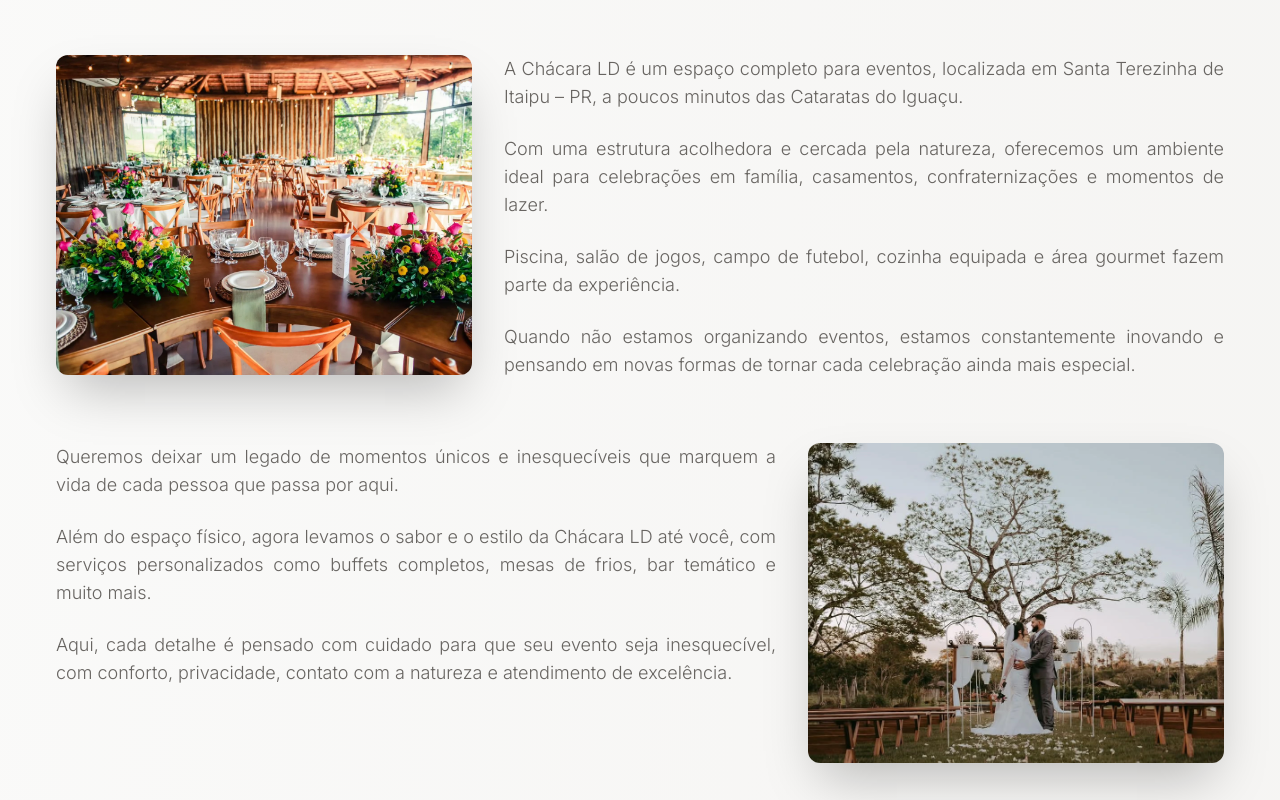
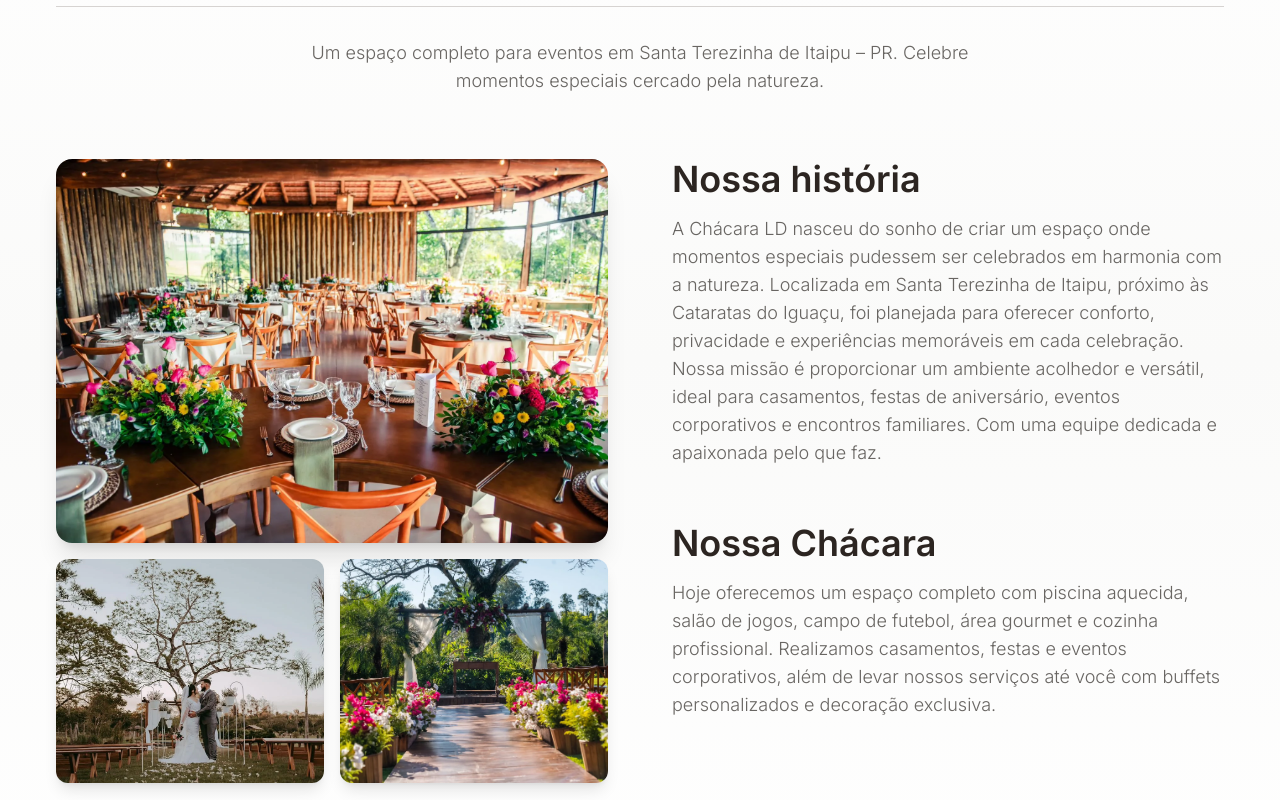
Before and after one commit to rafavieira1/chacara-ld, a React (Vite) app: page / in a window 1280 px wide. Shown: the part 1060-1860 px from the top of the page. Built offline with nearby package versions, Linux system fonts and the light colour scheme.

Commit message:
Alteração na seção About

```diff
--- a/src/components/AboutSection.tsx
+++ b/src/components/AboutSection.tsx
@@ -4,26 +4,30 @@
 // Dados extraídos para facilitar manutenção
 const aboutContent = {
   title: "Sobre Nós",
-  paragraphs: [
-    "A Chácara LD é um espaço completo para eventos, localizada em Santa Terezinha de Itaipu – PR, a poucos minutos das Cataratas do Iguaçu.",
-    "Com uma estrutura acolhedora e cercada pela natureza, oferecemos um ambiente ideal para celebrações em família, casamentos, confraternizações e momentos de lazer.",
-    "Piscina, salão de jogos, campo de futebol, cozinha equipada e área gourmet fazem parte da experiência.",
-    "Quando não estamos organizando eventos, estamos constantemente inovando e pensando em novas formas de tornar cada celebração ainda mais especial.",
-    "Queremos deixar um legado de momentos únicos e inesquecíveis que marquem a vida de cada pessoa que passa por aqui.",
-    "Além do espaço físico, agora levamos o sabor e o estilo da Chácara LD até você, com serviços personalizados como buffets completos, mesas de frios, bar temático e muito mais.",
-    "Aqui, cada detalhe é pensado com cuidado para que seu evento seja inesquecível, com conforto, privacidade, contato com a natureza e atendimento de excelência."
+  subtitle: "Um espaço completo para eventos em Santa Terezinha de Itaipu – PR. Celebre momentos especiais cercado pela natureza.",
+
+  features: [
+    "Piscina aquecida",
+    "Salão de jogos",
+    "Campo de futebol",
+    "Área gourmet equipada",
+    "Cozinha profissional",
+    "Decoração personalizada"
   ],
+
   images: [
     { src: "/about2novo2.webp", alt: "Vista da Chácara LD" },
     { src: "/about2.webp", alt: "Eventos na Chácara LD" },
     { src: "/about2novo3.webp", alt: "Vista panorâmica da Chácara LD" }
-  ]
+  ],
+
+  historyText: "A Chácara LD nasceu do sonho de criar um espaço onde momentos especiais pudessem ser celebrados em harmonia com a natureza. Localizada em Santa Terezinha de Itaipu, próximo às Cataratas do Iguaçu, foi planejada para oferecer conforto, privacidade e experiências memoráveis em cada celebração. Nossa missão é proporcionar um ambiente acolhedor e versátil, ideal para casamentos, festas de aniversário, eventos corporativos e encontros familiares. Com uma equipe dedicada e apaixonada pelo que faz.",
+
+  offeringsText: "Hoje oferecemos um espaço completo com piscina aquecida, salão de jogos, campo de futebol, área gourmet e cozinha profissional. Realizamos casamentos, festas e eventos corporativos, além de levar nossos serviços até você com buffets personalizados e decoração exclusiva."
 };
 
-
-
 // Componente para o título com gradiente
-const GradientTitle = ({ children, isVisible }: { children: string; isVisible: boolean }) => (
+const GradientTitle = ({ children, subtitle, isVisible }: { children: string; subtitle: string; isVisible: boolean }) => (
   <div className={`text-center mb-8 sm:mb-12 md:mb-16 transition-all duration-1000 relative z-10 ${
     isVisible ? 'opacity-100 translate-y-0' : 'opacity-0 translate-y-10'
   }`}>
@@ -48,26 +52,14 @@
         {children}
       </h2>
     </div>
-    <div className="w-full h-px bg-stone-300 mt-0 mb-8 sm:mb-12 md:mb-16 relative z-10"></div>
-  </div>
-);
+    <div className="w-full h-px bg-stone-300 mt-0 mb-4 sm:mb-6 md:mb-8 relative z-10"></div>
 
-// Componente para parágrafos
-const Paragraph = ({ children }: { children: string }) => (
-  <p className="text-luxury leading-relaxed text-base sm:text-lg text-justify">
-    {children}
-  </p>
-);
-
-// Componente para imagem
-const AboutImage = ({ src, alt, className = "" }: { src: string; alt: string; className?: string }) => (
-  <div className="relative flex-shrink-0">
-    <img
-      src={src}
-      alt={alt}
-      loading="lazy"
-      className={`object-cover rounded-lg shadow-2xl ${className}`}
-    />
+    {/* Description Text */}
+    <div className="text-center max-w-3xl mx-auto relative z-10 px-4">
+      <p className="text-luxury leading-relaxed text-base sm:text-lg">
+        {subtitle}
+      </p>
+    </div>
   </div>
 );
 
@@ -75,126 +67,141 @@
   const { isVisible, ref } = useIntersectionObserver();
 
   return (
-    <section ref={ref} id="about" className="py-12 sm:py-16 md:py-20 lg:py-24 px-4 sm:px-6 pb-6 sm:pb-8 md:pb-10">
+    <section ref={ref} id="about" className="py-16 sm:py-20 md:py-24 lg:py-28 px-4 sm:px-6 bg-gradient-to-b from-white via-stone-50 to-white">
       <div className="container mx-auto max-w-7xl">
-        <GradientTitle isVisible={isVisible}>
+        <GradientTitle isVisible={isVisible} subtitle={aboutContent.subtitle}>
           {aboutContent.title}
         </GradientTitle>
 
-        <div className="space-y-8 sm:space-y-12 md:space-y-16">
-          {/* Layout Mobile - Ordem específica */}
-          <div className="lg:hidden space-y-6 sm:space-y-8">
-            {/* Primeiros dois parágrafos */}
-            <div className={`space-y-4 sm:space-y-6 transition-all duration-1000 ${
+        {/* Image Grid + Features */}
+        <div className="grid grid-cols-1 lg:grid-cols-2 gap-8 lg:gap-16 mb-16 sm:mb-20 items-start">
+          {/* Images Column - Desktop */}
+          <div className={`hidden lg:block space-y-4 transition-all duration-1000 ${
+            isVisible ? 'opacity-100 translate-x-0' : 'opacity-0 -translate-x-10'
+          }`}
+          style={{ transitionDelay: '400ms' }}>
+            <div className="relative rounded-2xl overflow-hidden shadow-xl group">
+              <img
+                src={aboutContent.images[0].src}
+                alt={aboutContent.images[0].alt}
+                className="w-full h-64 sm:h-80 lg:h-96 object-cover transition-transform duration-700 group-hover:scale-105"
+                loading="lazy"
+              />
+              <div className="absolute inset-0 bg-gradient-to-t from-black/30 to-transparent opacity-0 group-hover:opacity-100 transition-opacity duration-300"></div>
+            </div>
+            <div className="grid grid-cols-2 gap-4">
+              <div className="relative rounded-xl overflow-hidden shadow-lg group">
+                <img
+                  src={aboutContent.images[1].src}
+                  alt={aboutContent.images[1].alt}
+                  className="w-full h-40 sm:h-48 lg:h-56 object-cover transition-transform duration-700 group-hover:scale-105"
+                  loading="lazy"
+                />
+              </div>
+              <div className="relative rounded-xl overflow-hidden shadow-lg group">
+                <img
+                  src={aboutContent.images[2].src}
+                  alt={aboutContent.images[2].alt}
+                  className="w-full h-40 sm:h-48 lg:h-56 object-cover transition-transform duration-700 group-hover:scale-105"
+                  loading="lazy"
+                />
+              </div>
+            </div>
+          </div>
+
+          {/* Mobile Layout */}
+          <div className="lg:hidden space-y-8">
+            {/* Primeira imagem */}
+            <div className={`relative rounded-2xl overflow-hidden shadow-xl group transition-all duration-1000 ${
               isVisible ? 'opacity-100 translate-y-0' : 'opacity-0 translate-y-10'
             }`}
             style={{ transitionDelay: '300ms' }}>
-              <Paragraph>{aboutContent.paragraphs[0]}</Paragraph>
-              <Paragraph>{aboutContent.paragraphs[1]}</Paragraph>
+              <img
+                src={aboutContent.images[0].src}
+                alt={aboutContent.images[0].alt}
+                className="w-full h-64 sm:h-80 object-cover transition-transform duration-700 group-hover:scale-105"
+                loading="lazy"
+              />
+              <div className="absolute inset-0 bg-gradient-to-t from-black/30 to-transparent opacity-0 group-hover:opacity-100 transition-opacity duration-300"></div>
             </div>
 
-            {/* Imagem 1 */}
-            <div className={`transition-all duration-1000 ${
+            {/* Primeiro bloco de texto */}
+            <div className={`space-y-4 transition-all duration-1000 ${
               isVisible ? 'opacity-100 translate-y-0' : 'opacity-0 translate-y-10'
             }`}
             style={{ transitionDelay: '400ms' }}>
-              <AboutImage
-                src={aboutContent.images[0].src}
-                alt={aboutContent.images[0].alt}
-                className="w-full h-48 sm:h-64 md:h-72"
+              <h3 className="text-3xl sm:text-4xl font-semibold text-foreground">
+                Nossa história
+              </h3>
+              <p className="text-luxury leading-relaxed text-base sm:text-lg">
+                {aboutContent.historyText}
+              </p>
+            </div>
+
+            {/* Segunda imagem */}
+            <div className={`relative rounded-xl overflow-hidden shadow-lg group transition-all duration-1000 ${
+              isVisible ? 'opacity-100 translate-y-0' : 'opacity-0 translate-y-10'
+            }`}
+            style={{ transitionDelay: '500ms' }}>
+              <img
+                src={aboutContent.images[1].src}
+                alt={aboutContent.images[1].alt}
+                className="w-full h-48 sm:h-56 object-cover transition-transform duration-700 group-hover:scale-105"
+                loading="lazy"
               />
             </div>
 
-            {/* Próximos três parágrafos */}
-            <div className={`space-y-4 sm:space-y-6 transition-all duration-1000 ${
-              isVisible ? 'opacity-100 translate-y-0' : 'opacity-0 translate-y-10'
-            }`}
-            style={{ transitionDelay: '500ms' }}>
-              <Paragraph>{aboutContent.paragraphs[2]}</Paragraph>
-              <Paragraph>{aboutContent.paragraphs[3]}</Paragraph>
-              <Paragraph>{aboutContent.paragraphs[4]}</Paragraph>
-            </div>
-
-            {/* Imagem 2 */}
-            <div className={`transition-all duration-1000 ${
+            {/* Segundo bloco de texto */}
+            <div className={`space-y-4 transition-all duration-1000 ${
               isVisible ? 'opacity-100 translate-y-0' : 'opacity-0 translate-y-10'
             }`}
             style={{ transitionDelay: '600ms' }}>
-              <AboutImage
-                src={aboutContent.images[1].src}
-                alt={aboutContent.images[1].alt}
-                className="w-full h-48 sm:h-64 md:h-72"
-              />
+              <h3 className="text-3xl sm:text-4xl font-semibold text-foreground">
+                Nossa Chácara
+              </h3>
+              <p className="text-luxury leading-relaxed text-base sm:text-lg">
+                {aboutContent.offeringsText}
+              </p>
             </div>
 
-            {/* Últimos dois parágrafos */}
-            <div className={`space-y-4 sm:space-y-6 transition-all duration-1000 ${
+            {/* Terceira imagem */}
+            <div className={`relative rounded-xl overflow-hidden shadow-lg group transition-all duration-1000 ${
               isVisible ? 'opacity-100 translate-y-0' : 'opacity-0 translate-y-10'
             }`}
             style={{ transitionDelay: '700ms' }}>
-              <Paragraph>{aboutContent.paragraphs[5]}</Paragraph>
-              <Paragraph>{aboutContent.paragraphs[6]}</Paragraph>
-            </div>
-
-            {/* Imagem 3 */}
-            <div className={`transition-all duration-1000 ${
-              isVisible ? 'opacity-100 translate-y-0' : 'opacity-0 translate-y-10'
-            }`}
-            style={{ transitionDelay: '800ms' }}>
-              <AboutImage
+              <img
                 src={aboutContent.images[2].src}
                 alt={aboutContent.images[2].alt}
-                className="w-full h-32 sm:h-40 md:h-48"
+                className="w-full h-48 sm:h-56 object-cover transition-transform duration-700 group-hover:scale-105"
+                loading="lazy"
               />
             </div>
           </div>
 
-          {/* Layout Desktop - Mantém o layout original */}
-          <div className="hidden lg:block space-y-16">
-            {/* Primeira linha - Imagem e Texto */}
-            <div className={`flex flex-col lg:flex-row gap-y-6 sm:gap-y-8 lg:gap-y-0 lg:gap-x-8 transition-all duration-1000 ${
-              isVisible ? 'opacity-100 translate-y-0' : 'opacity-0 translate-y-10'
-            }`}
-            style={{ transitionDelay: '300ms' }}>
-              <AboutImage
-                src={aboutContent.images[0].src}
-                alt={aboutContent.images[0].alt}
-                className="w-full sm:w-[20rem] md:w-[24rem] lg:w-[26rem] h-48 sm:h-64 md:h-72 lg:h-80"
-              />
-              <div className="space-y-4 sm:space-y-6 flex-1">
-                {aboutContent.paragraphs.slice(0, 4).map((text, index) => (
-                  <Paragraph key={index}>{text}</Paragraph>
-                ))}
-              </div>
-            </div>
+          {/* Features Column - Desktop */}
+          <div className={`hidden lg:flex flex-col justify-start space-y-4 transition-all duration-1000 lg:pt-0 ${
+            isVisible ? 'opacity-100 translate-x-0' : 'opacity-0 translate-x-10'
+          }`}
+          style={{ transitionDelay: '500ms' }}>
+            <h3 className="text-3xl sm:text-4xl lg:text-4xl font-semibold text-foreground">
+              Nossa história
+            </h3>
 
-            {/* Segunda linha - Texto e Imagem */}
-            <div className={`flex flex-col lg:flex-row gap-y-6 sm:gap-y-8 lg:gap-y-0 lg:gap-x-8 transition-all duration-1000 ${
-              isVisible ? 'opacity-100 translate-y-0' : 'opacity-0 translate-y-10'
-            }`}
-            style={{ transitionDelay: '600ms' }}>
-              <div className="space-y-4 sm:space-y-6 flex-1">
-                {aboutContent.paragraphs.slice(4).map((text, index) => (
-                  <Paragraph key={index}>{text}</Paragraph>
-                ))}
-              </div>
-              <AboutImage
-                src={aboutContent.images[1].src}
-                alt={aboutContent.images[1].alt}
-                className="w-full sm:w-[20rem] md:w-[24rem] lg:w-[26rem] h-48 sm:h-64 md:h-72 lg:h-80 lg:ml-auto"
-              />
-            </div>
+            {/* Textos descritivos */}
+            <div className="space-y-4">
+              <p className="text-luxury leading-relaxed text-base sm:text-lg">
+                {aboutContent.historyText}
+              </p>
 
-            {/* Imagem de largura total */}
-            <div className={`relative transition-all duration-1000 ${
-              isVisible ? 'opacity-100 translate-y-0' : 'opacity-0 translate-y-10'
-            }`}
-            style={{ transitionDelay: '900ms' }}>
-              <AboutImage
-                src={aboutContent.images[2].src}
-                alt={aboutContent.images[2].alt}
-                className="w-full h-32 sm:h-40 md:h-48"
-              />
+              {/* Título do segundo bloco */}
+              <h3 className="text-3xl sm:text-4xl lg:text-4xl font-semibold text-foreground pt-12 sm:pt-14 lg:pt-10 ">
+                Nossa Chácara
+              </h3>
+
+              {/* Texto sobre o que a chácara oferece */}
+              <p className="text-luxury leading-relaxed text-base sm:text-lg">
+                {aboutContent.offeringsText}
+              </p>
             </div>
           </div>
         </div>
```
